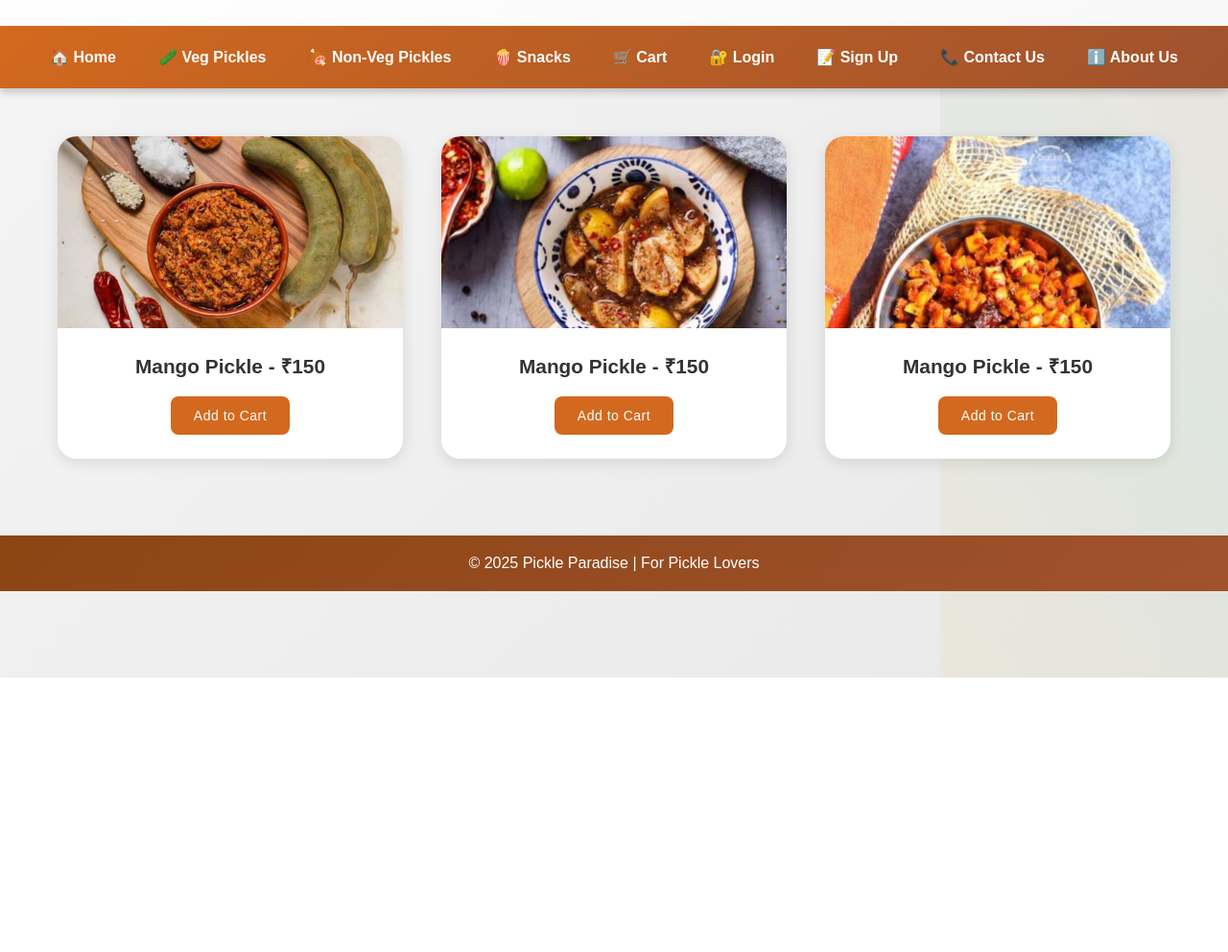
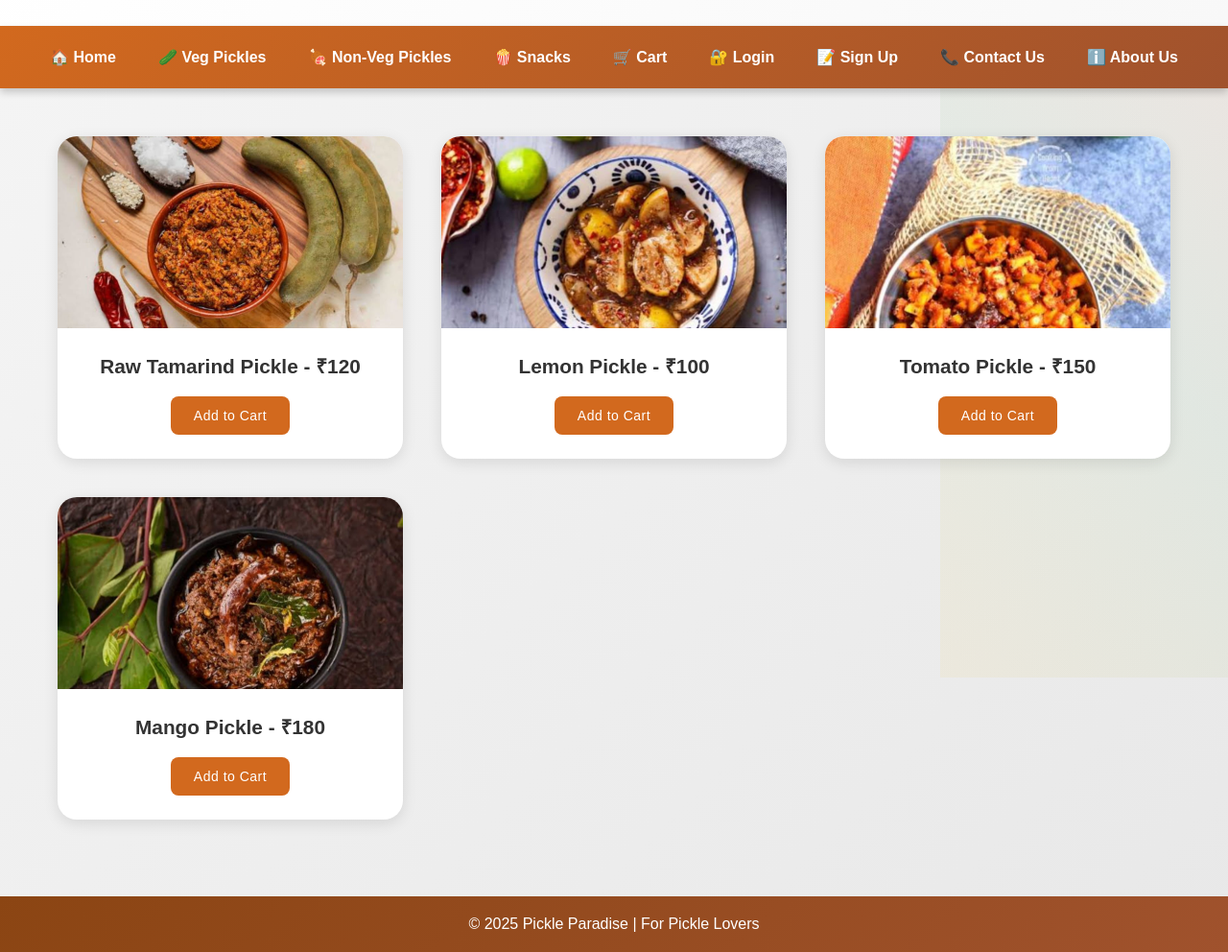
Before and after one commit to chari6268/pickles, a website: page public/screen1.html in a window 1280 px wide. Shown: the part 94-1086 px from the top of the page at 96% size. Before the commit the page ends 800 px from the top, so only its background shows below. Drawn offline with Linux system fonts and the light colour scheme.

Commit message:
Add new product images and update product titles in screens 1, 2, and 3

```diff
--- a/public/screen1.html
+++ b/public/screen1.html
@@ -13,10 +13,13 @@
         .img2 {
             background-image: url("/Images/image2.jpg");
         }
-
         .img3 {
             background-image: url("/Images/image3.jpg");
         }
+        .img4 {
+            background-image: url("/Images/image4.jpg");
+        }
+
     </style>
 </head>
 <body>
@@ -51,7 +54,7 @@
             <div class="product-card">
                 <div class="product-image img1"></div>
                 <div class="product-info">
-                    <h3 class="product-title">Mango Pickle - ₹150</h3>
+                    <h3 class="product-title">Raw Tamarind Pickle - ₹120</h3>
                     <br>
                     <button class="add-to-cart-btn" onclick="addToCart()">Add to Cart</button>
                 </div>
@@ -60,7 +63,7 @@
             <div class="product-card">
                 <div class="product-image img2"></div>
                 <div class="product-info">
-                    <h3 class="product-title">Mango Pickle - ₹150</h3>
+                    <h3 class="product-title">Lemon Pickle - ₹100</h3>
                     <br>
                     <button class="add-to-cart-btn" onclick="addToCart()">Add to Cart</button>
                 </div>
@@ -69,7 +72,16 @@
             <div class="product-card">
                 <div class="product-image img3"></div>
                 <div class="product-info">
-                    <h3 class="product-title">Mango Pickle - ₹150</h3>
+                    <h3 class="product-title">Tomato Pickle - ₹150</h3>
+                    <br>
+                    <button class="add-to-cart-btn" onclick="addToCart()">Add to Cart</button>
+                </div>
+            </div>
+
+            <div class="product-card">
+                <div class="product-image img4"></div>
+                <div class="product-info">
+                    <h3 class="product-title">Mango Pickle - ₹180</h3>
                     <br>
                     <button class="add-to-cart-btn" onclick="addToCart()">Add to Cart</button>
                 </div>
```
Also changed, not shown: public/screen2.html (+15 -3 lines), public/screen3.html (+15 -5 lines).
